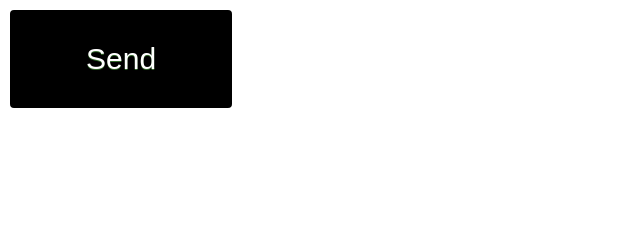
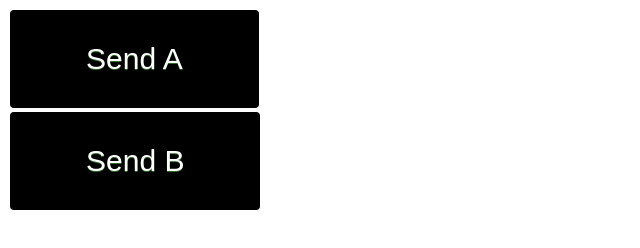
Before and after one commit to JOxBERGER/REST-2-Mqtt, a website: page minisite/index.html in a window 1280 px wide. Shown: the whole page, without its empty margins (0-640 px from the left). Drawn offline with Linux system fonts and the light colour scheme.

Commit message:
two buttons

```diff
--- a/minisite/index.html
+++ b/minisite/index.html
@@ -30,18 +30,17 @@
   </head>
 
 
-<button class="myButton" onclick="httpGetAsync('http://localhost:8080/mqtt/som3longurlintest/long/1/true')">Send</button>
+<button class="myButton" onclick="httpGetAsync('http://localhost:8080/mqtt/som3longurlintest/A/1/true')">Send A</button>
+</br>
+<button class="myButton" onclick="httpGetAsync('http://localhost:8080/mqtt/som3longurlintest/B/1/true')">Send B</button>
 
 <p id="demo"></p>
 
 <script>
-  function httpGetAsync(theUrl, callback)
+  function httpGetAsync(theUrl)
   {
       var xmlHttp = new XMLHttpRequest();
-      xmlHttp.onreadystatechange = function() {
-          if (xmlHttp.readyState == 4 && xmlHttp.status == 200)
-              callback(xmlHttp.responseText);
-      }
+
       xmlHttp.open("GET", theUrl, true); // true for asynchronous
       xmlHttp.send(null);
   }
--- a/minisite/style.css
+++ /dev/null
@@ -1,22 +0,0 @@
-.myButton {
-	background-color:#000000;
-	-moz-border-radius:6px;
-	-webkit-border-radius:6px;
-	border-radius:6px;
-	border:2px solid #ffffff;
-	display:inline-block;
-	cursor:pointer;
-	color:#ffffff;
-	font-family:Arial;
-	font-size:17px;
-	padding:32px 76px;
-	text-decoration:none;
-	text-shadow:0px 1px 0px #2f6627;
-}
-.myButton:hover {
-	background-color:#ffffff;
-}
-.myButton:active {
-	position:relative;
-	top:1px;
-}
```
